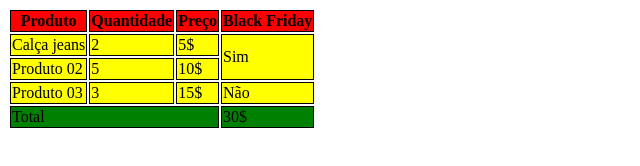
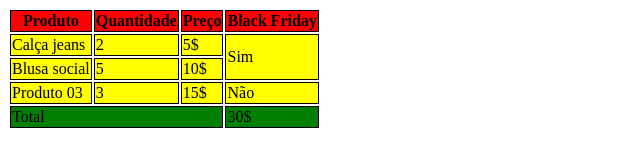
Before and after one commit to Alan-Lima1/aula-tabelas, a plain HTML site: page index.html in a window 1280 px wide. Shown: the whole page, without its empty margins (0-640 px from the left). Drawn offline with Linux system fonts and the light colour scheme.

Commit message:
trocado de Produto 02 para Blusa social

```diff
--- a/index.html
+++ b/index.html
@@ -46,7 +46,7 @@
             </tr>
 
 <tr>
-                <td>Produto 02</td>
+                <td>Blusa social</td>
                 <td>5</td>
                 <td>10$</td>
             </tr>
```
